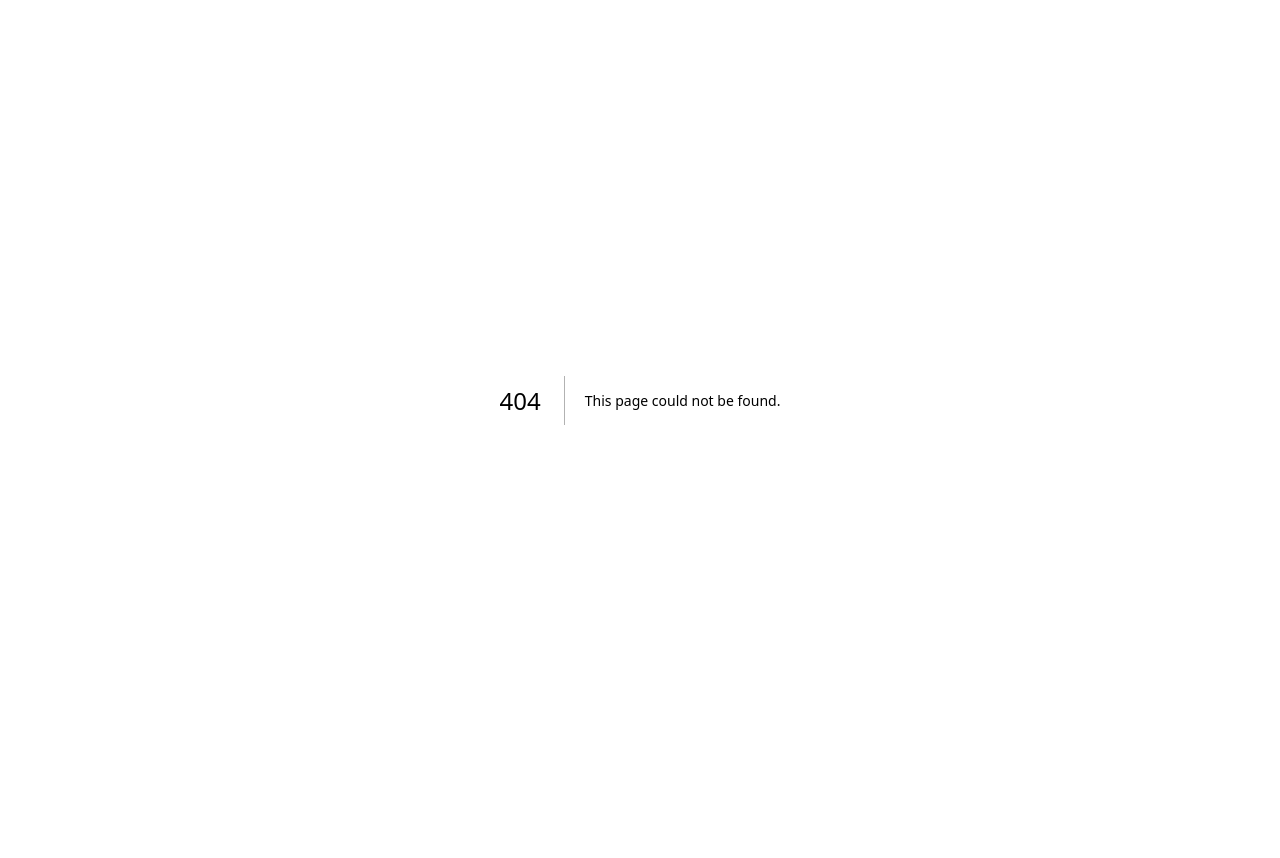
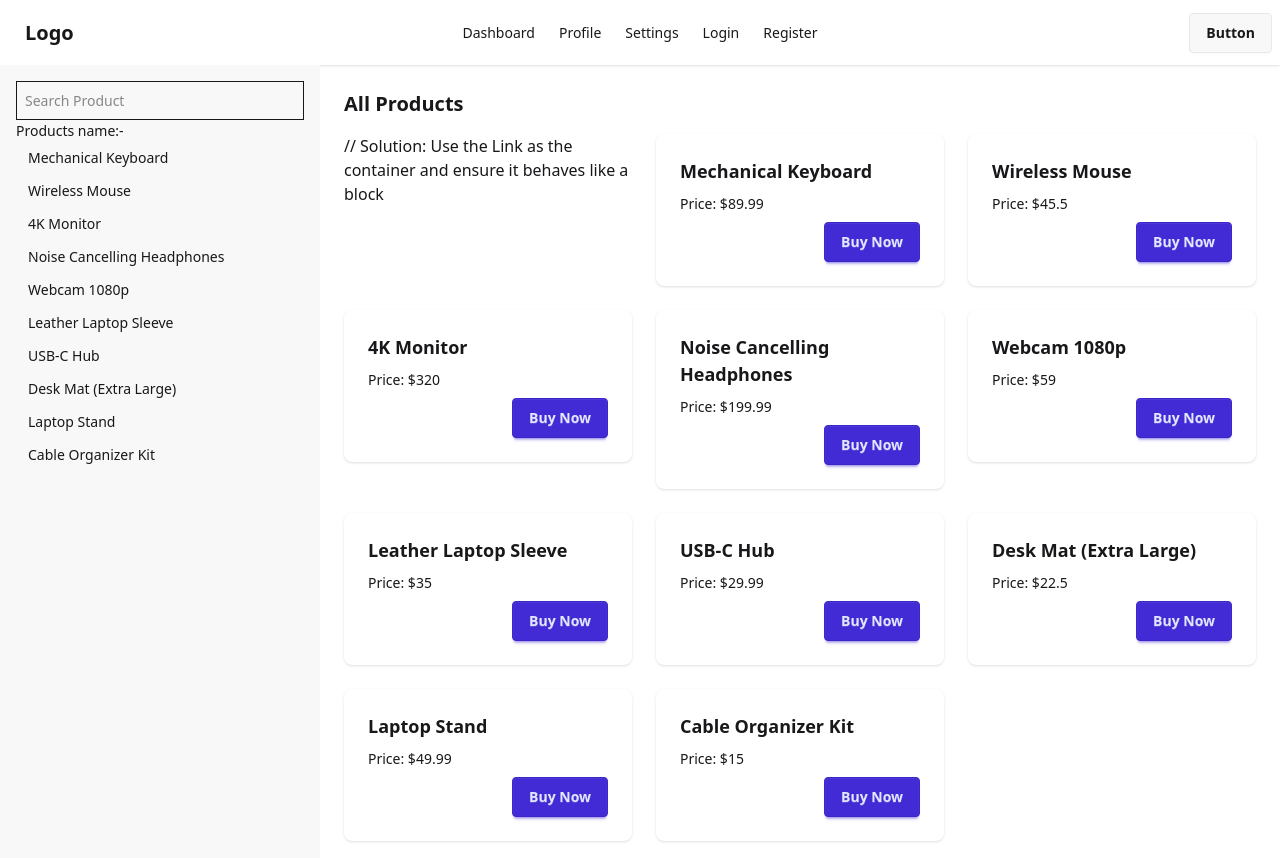
Before and after one commit to developerbadrul/explore-nextjs-16, a Next.js app: page /products in a window 1280 px wide. Before the commit this address had no page. Shown: the top 858 px of the page. Before the commit the page ends 800 px from the top, so only its background shows below. Built offline with nearby package versions, Linux system fonts and the light colour scheme.

Commit message:
explore params & searchParams

```diff
--- a/app/(dashboard)/layout.js
+++ b/app/(dashboard)/layout.js
@@ -1,9 +1,10 @@
 import Footer from "@/components/Footer";
 import Navbar from "@/components/Navbar";
+import SearchInput from "@/components/SearchInput";
 import { getAllProduct } from "@/util/productsData";
 import Link from "next/link";
 
-export default function Dashboard({ children }) {
+export default function DashboardLayout({ children }) {
     const myProducts = getAllProduct()
     return (
         <>
@@ -20,6 +21,7 @@ export default function Dashboard({ children }) {
                     <label htmlFor="my-drawer-3" aria-label="close sidebar" className="drawer-overlay"></label>
                     <ul className="menu bg-base-200 min-h-full w-80 p-4">
                         {/* Sidebar content here */}
+                        <SearchInput />
                         <p>Products name:-</p>
                         {
                             myProducts.map(p => (<li key={p.id}><Link href={`/products/product/${p.id}`}>{p.name}</Link></li>))
--- /dev/null
+++ b/app/(dashboard)/products/page.js
@@ -0,0 +1,52 @@
+import { getAllProduct } from "@/util/productsData";
+import Link from "next/link";
+
+const SearchProductPage = async ({ searchParams }) => {
+    const { searchTerm } = await searchParams
+
+    const products = getAllProduct();
+
+    const filteredProducts = (searchTerm && searchTerm.trim() !== "")
+        ? products.filter(p => p.name.toLowerCase().includes(searchTerm.toLowerCase())) : products
+
+    // console.log("filteredProducts", filteredProducts);
+
+
+    return (
+        <div className="p-6">
+            <h1 className="text-xl font-bold mb-4">
+                {searchTerm
+                    ? `Search Result for: ${searchTerm}`
+                    : "All Products"}
+            </h1>
+
+            {filteredProducts.length === 0 ? (
+                <p>No products found.</p>
+            ) : (
+
+                <div className="grid grid-cols-1 md:grid-cols-2 lg:grid-cols-3 gap-6">
+                    // Solution: Use the Link as the container and ensure it behaves like a block
+                    {filteredProducts.map((p) => (
+                        <Link
+                            key={p.id}
+                            href={`/products/product/${p.id}`}
+                            className="block w-full" // Make the link fill the grid cell
+                        >
+                            <div className="card bg-base-100 shadow-sm hover:shadow-lg transition-shadow">
+                                <div className="card-body">
+                                    <h2 className="card-title">{p.name}</h2>
+                                    <p>Price: ${p.price}</p>
+                                    <div className="card-actions justify-end">
+                                        <button className="btn btn-primary">Buy Now</button>
+                                    </div>
+                                </div>
+                            </div>
+                        </Link>
+                    ))}
+                </div>
+            )}
+        </div>
+    )
+};
+
+export default SearchProductPage;
--- a/app/(dashboard)/products/product/[productId]/page.js
+++ b/app/(dashboard)/products/product/[productId]/page.js
@@ -1,8 +1,9 @@
 import { findProduct } from "@/util/productsData";
 
-const page = async ({ params }) => {
+const SingleProductPage = async ({ params }) => {
 
     const resolvedValue = await params;
+
 
     const productId = Number(resolvedValue.productId);
 
@@ -10,7 +11,7 @@ const page = async ({ params }) => {
 
 
 
-    const { id, name, category, price, stock, createdAt } = singleProduct;
+    const { name, category, price, stock, createdAt } = singleProduct || {};
 
     if (!singleProduct) {
         return <div>Product not found!</div>;
@@ -30,7 +31,7 @@ const page = async ({ params }) => {
     );
 };
 
-export default page;
+export default SingleProductPage;
 
 
 
@@ -42,7 +43,3 @@ const dateFormatter = new Intl.DateTimeFormat('en-GB', {
     minute: '2-digit',
     hour12: true
 });
-
-// Inside your component:
-{/* <p>Product Entry Date: {dateFormatter.format(new Date(createdAt))}</p> */ }
-// Output: 08 May 2024, 10:05 am
--- /dev/null
+++ b/components/SearchInput.jsx
@@ -0,0 +1,39 @@
+"use client"
+
+import { usePathname, useSearchParams } from "next/navigation";
+import { useRouter } from "next/navigation";
+
+
+const SearchInput = () => {
+    const router = useRouter();
+    const searchParams = useSearchParams();
+    const pathname = usePathname();
+
+    const handleChange = (e) => {
+        const value = e.target.value;
+
+        const params = new URLSearchParams(searchParams);
+
+        if (value) {
+            params.set("searchTerm", value)
+        } else {
+            params.delete("searchTerm")
+        }
+
+        router.replace(`/products?${params.toString()}`)
+
+    }
+
+
+    return (
+        <input
+            type="text"
+            placeholder="Search Product"
+            onChange={handleChange}
+            defaultValue={searchParams.get("searchTerm") || ""}
+            className="border p-2"
+        />
+    );
+};
+
+export default SearchInput;
```
